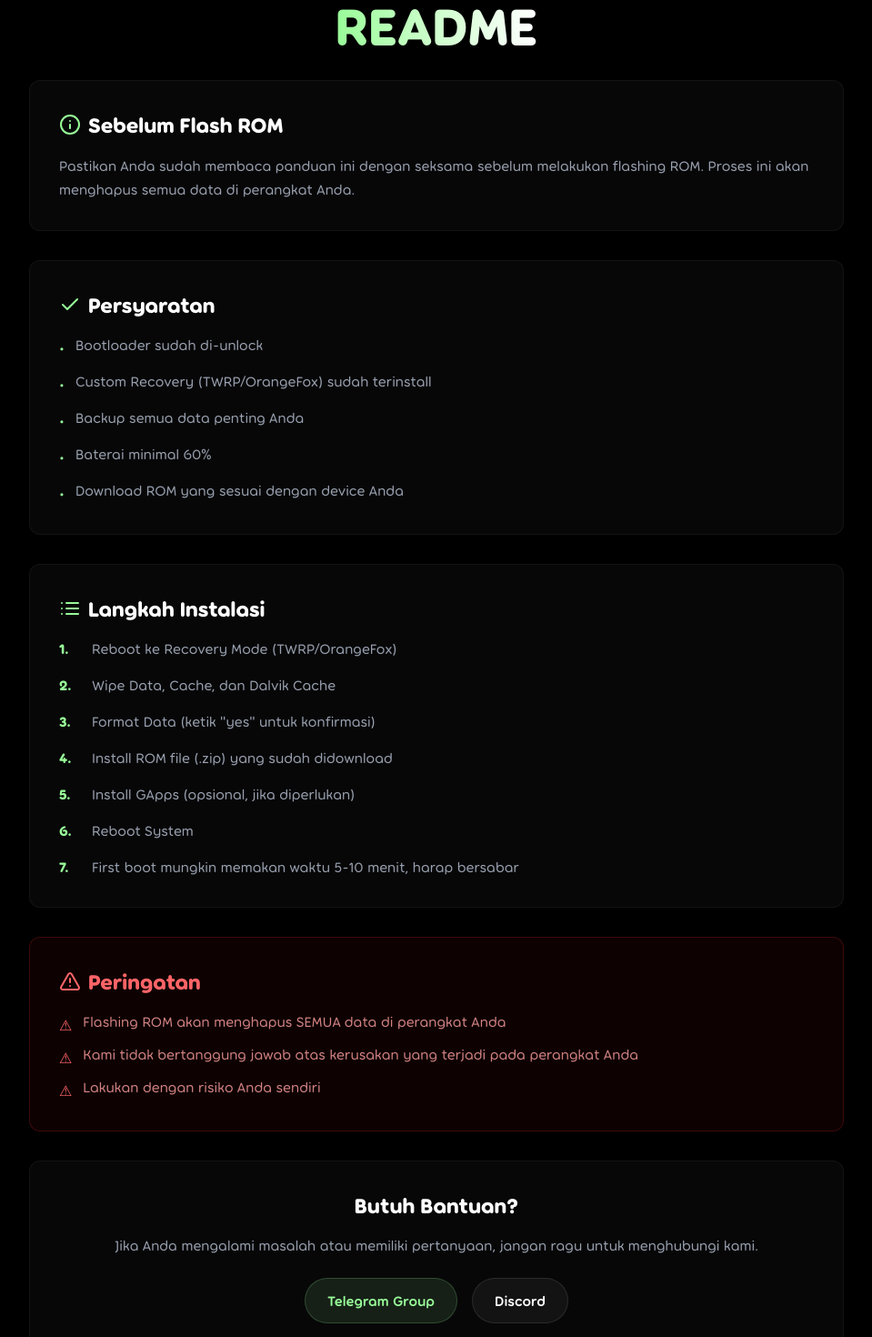
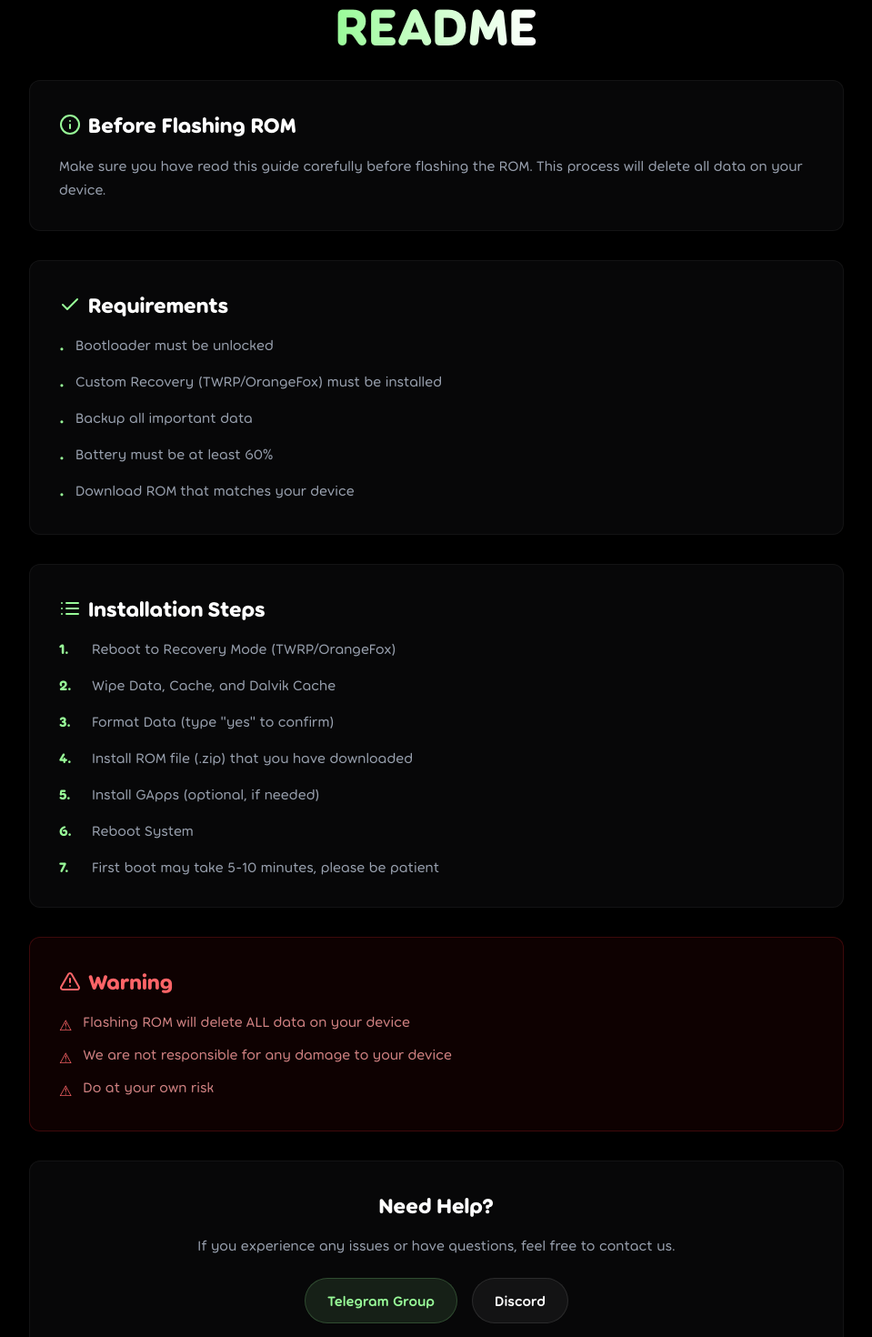
Before and after one commit to Miez12208/Archive, a Next.js app: page / in a window 1280 px wide. Shown: the part 1780-3250 px from the top of the page at 91% size, without its empty margins (160-1119 px from the left). Built offline with nearby package versions, Linux system fonts and the light colour scheme.

Commit message:
feat: add Readme component displaying ROM flashing guide and instructions.

```diff
--- a/src/components/Readme.tsx
+++ b/src/components/Readme.tsx
@@ -17,10 +17,10 @@ export default function Readme() {
                                 <line x1="12" y1="16" x2="12" y2="12"></line>
                                 <line x1="12" y1="8" x2="12.01" y2="8"></line>
                             </svg>
-                            Sebelum Flash ROM
+                            Before Flashing ROM
                         </h3>
                         <p className="text-gray-400 leading-relaxed">
-                            Pastikan Anda sudah membaca panduan ini dengan seksama sebelum melakukan flashing ROM. Proses ini akan menghapus semua data di perangkat Anda.
+                            Make sure you have read this guide carefully before flashing the ROM. This process will delete all data on your device.
                         </p>
                     </div>
 
@@ -30,28 +30,28 @@ export default function Readme() {
                             <svg xmlns="http://www.w3.org/2000/svg" width="24" height="24" viewBox="0 0 24 24" fill="none" stroke="currentColor" strokeWidth="2" strokeLinecap="round" strokeLinejoin="round" className="text-primary">
                                 <polyline points="20 6 9 17 4 12"></polyline>
                             </svg>
-                            Persyaratan
+                            Requirements
                         </h3>
                         <ul className="space-y-3 text-gray-400">
                             <li className="flex items-start gap-3">
                                 <span className="text-primary mt-1">•</span>
-                                <span>Bootloader sudah di-unlock</span>
+                                <span>Bootloader must be unlocked</span>
                             </li>
                             <li className="flex items-start gap-3">
                                 <span className="text-primary mt-1">•</span>
-                                <span>Custom Recovery (TWRP/OrangeFox) sudah terinstall</span>
+                                <span>Custom Recovery (TWRP/OrangeFox) must be installed</span>
                             </li>
                             <li className="flex items-start gap-3">
                                 <span className="text-primary mt-1">•</span>
-                                <span>Backup semua data penting Anda</span>
+                                <span>Backup all important data</span>
                             </li>
                             <li className="flex items-start gap-3">
                                 <span className="text-primary mt-1">•</span>
-                                <span>Baterai minimal 60%</span>
+                                <span>Battery must be at least 60%</span>
                             </li>
                             <li className="flex items-start gap-3">
                                 <span className="text-primary mt-1">•</span>
-                                <span>Download ROM yang sesuai dengan device Anda</span>
+                                <span>Download ROM that matches your device</span>
                             </li>
                         </ul>
                     </div>
@@ -67,28 +67,28 @@ export default function Readme() {
                                 <line x1="3" y1="12" x2="3.01" y2="12"></line>
                                 <line x1="3" y1="18" x2="3.01" y2="18"></line>
                             </svg>
-                            Langkah Instalasi
+                            Installation Steps
                         </h3>
                         <ol className="space-y-4 text-gray-400">
                             <li className="flex items-start gap-3">
                                 <span className="text-primary font-bold min-w-[24px]">1.</span>
-                                <span>Reboot ke Recovery Mode (TWRP/OrangeFox)</span>
+                                <span>Reboot to Recovery Mode (TWRP/OrangeFox)</span>
                             </li>
                             <li className="flex items-start gap-3">
                                 <span className="text-primary font-bold min-w-[24px]">2.</span>
-                                <span>Wipe Data, Cache, dan Dalvik Cache</span>
+                                <span>Wipe Data, Cache, and Dalvik Cache</span>
                             </li>
                             <li className="flex items-start gap-3">
                                 <span className="text-primary font-bold min-w-[24px]">3.</span>
-                                <span>Format Data (ketik "yes" untuk konfirmasi)</span>
+                                <span>Format Data (type "yes" to confirm)</span>
                             </li>
                             <li className="flex items-start gap-3">
                                 <span className="text-primary font-bold min-w-[24px]">4.</span>
-                                <span>Install ROM file (.zip) yang sudah didownload</span>
+                                <span>Install ROM file (.zip) that you have downloaded</span>
                             </li>
                             <li className="flex items-start gap-3">
                                 <span className="text-primary font-bold min-w-[24px]">5.</span>
-                                <span>Install GApps (opsional, jika diperlukan)</span>
+                                <span>Install GApps (optional, if needed)</span>
                             </li>
                             <li className="flex items-start gap-3">
                                 <span className="text-primary font-bold min-w-[24px]">6.</span>
@@ -96,7 +96,7 @@ export default function Readme() {
                             </li>
                             <li className="flex items-start gap-3">
                                 <span className="text-primary font-bold min-w-[24px]">7.</span>
-                                <span>First boot mungkin memakan waktu 5-10 menit, harap bersabar</span>
+                                <span>First boot may take 5-10 minutes, please be patient</span>
                             </li>
                         </ol>
                     </div>
@@ -109,29 +109,29 @@ export default function Readme() {
                                 <line x1="12" y1="9" x2="12" y2="13"></line>
                                 <line x1="12" y1="17" x2="12.01" y2="17"></line>
                             </svg>
-                            Peringatan
+                            Warning
                         </h3>
                         <ul className="space-y-2 text-red-300/80">
                             <li className="flex items-start gap-3">
                                 <span className="text-red-400 mt-1">⚠</span>
-                                <span>Flashing ROM akan menghapus SEMUA data di perangkat Anda</span>
+                                <span>Flashing ROM will delete ALL data on your device</span>
                             </li>
                             <li className="flex items-start gap-3">
                                 <span className="text-red-400 mt-1">⚠</span>
-                                <span>Kami tidak bertanggung jawab atas kerusakan yang terjadi pada perangkat Anda</span>
+                                <span>We are not responsible for any damage to your device</span>
                             </li>
                             <li className="flex items-start gap-3">
                                 <span className="text-red-400 mt-1">⚠</span>
-                                <span>Lakukan dengan risiko Anda sendiri</span>
+                                <span>Do at your own risk</span>
                             </li>
                         </ul>
                     </div>
 
                     {/* Support */}
                     <div className="bg-zinc-900/30 border border-white/5 rounded-xl p-6 md:p-8 text-center">
-                        <h3 className="text-2xl font-bold text-white mb-4">Butuh Bantuan?</h3>
+                        <h3 className="text-2xl font-bold text-white mb-4">Need Help?</h3>
                         <p className="text-gray-400 mb-6">
-                            Jika Anda mengalami masalah atau memiliki pertanyaan, jangan ragu untuk menghubungi kami.
+                            If you experience any issues or have questions, feel free to contact us.
                         </p>
                         <div className="flex justify-center gap-4">
                             <a href="#" className="px-6 py-3 bg-primary/10 border border-primary/20 text-primary rounded-full font-semibold hover:bg-primary/20 transition-all">
```
